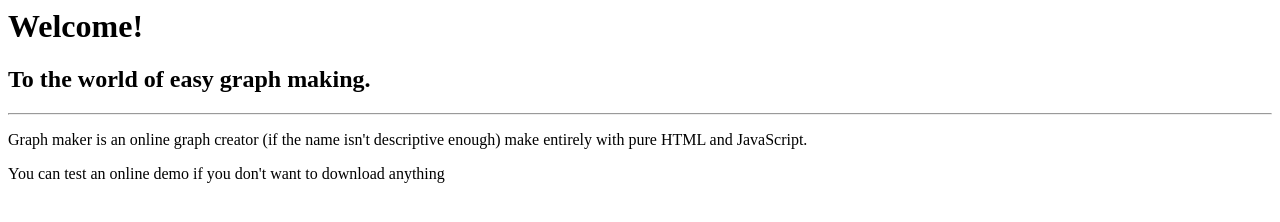
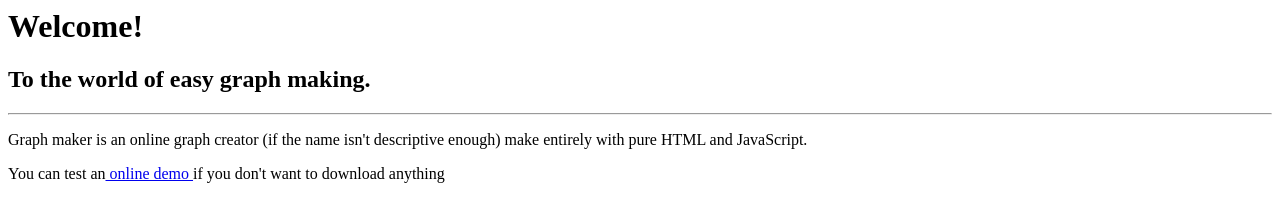
Before and after one commit to EMC-prog/graph-maker, a plain HTML site: page index.html in a window 1280 px wide. Drawn offline with Linux system fonts and the light colour scheme.

Commit message:
Update index.html

```diff
--- a/index.html
+++ b/index.html
@@ -8,5 +8,5 @@
   <h2>To the world of easy graph making.</h2>
   <hr>
   <p>Graph maker is an online graph creator (if the name isn't descriptive enough) make entirely with pure HTML and JavaScript.</p>
-  <p>You can test an<a src="demo/index.html"> online demo </a>if you don't want to download anything</p>
+  <p>You can test an<a href="demo/index.html"> online demo </a>if you don't want to download anything</p>
 </html>
```
